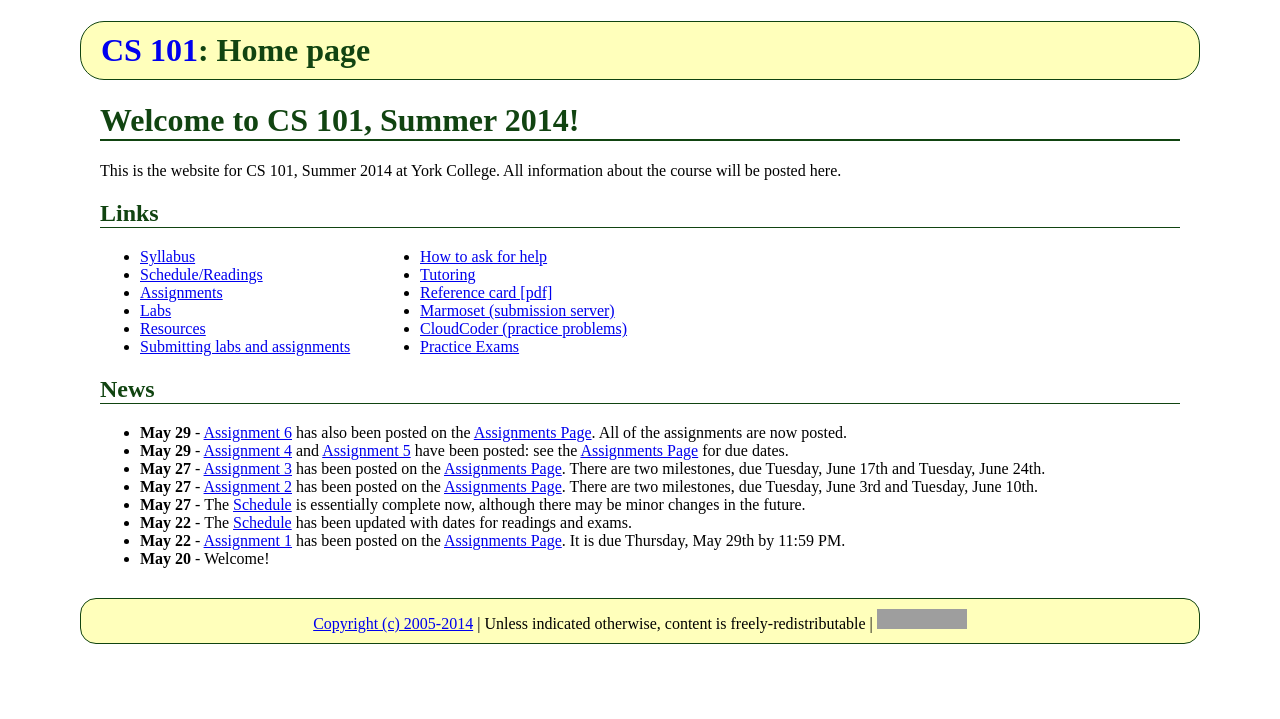
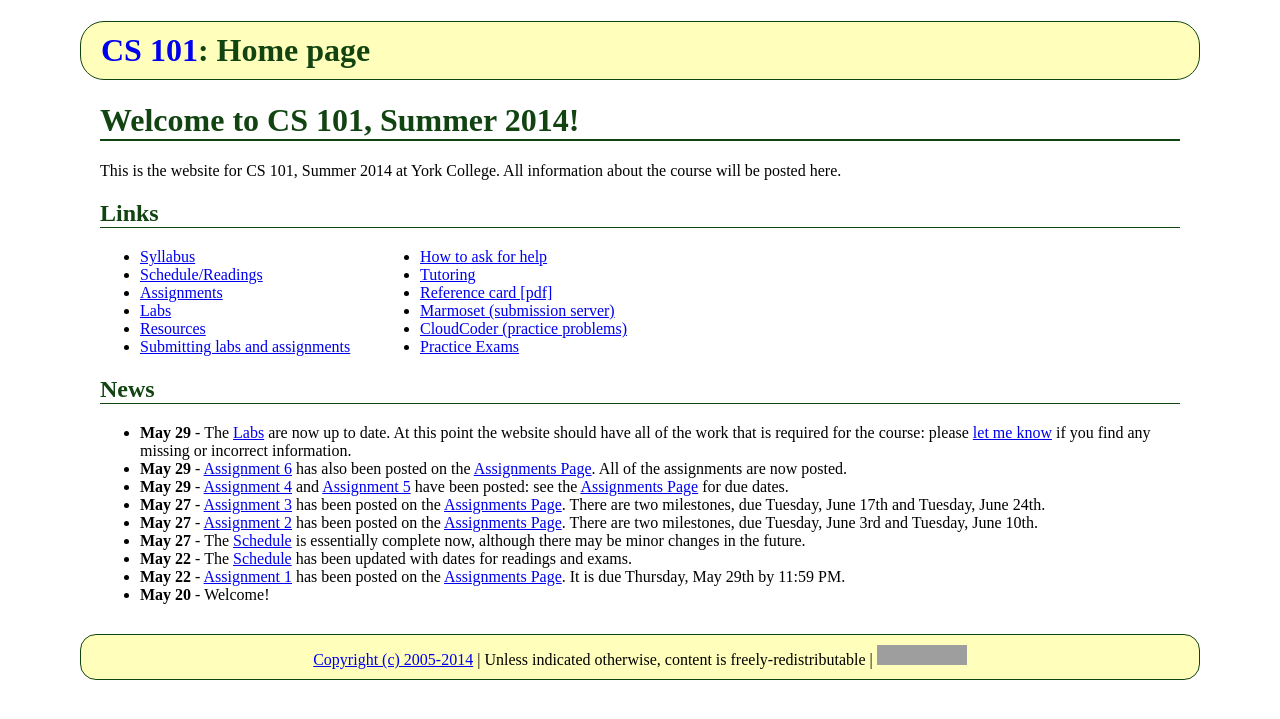
Before and after one commit to ycpcs/cs101-summer2014, a Jekyll site: the page built from index.md, in a window 1280 px wide. Shown: the top 719 px of the page. Built offline with Jekyll 4.4.1, drawn with Linux system fonts in a browser that asks for light colours; Markdown is read by kramdown in place of the engine named in the settings; grey boxes are pictures that could not be loaded.

Commit message:
news item about website being complete

```diff
--- a/index.md
+++ b/index.md
@@ -36,6 +36,7 @@ All information about the course will be posted here.
 
 ## News
 
+* **May 29** - The [Labs](labs/index.html) are now up to date.  At this point the website should have all of the work that is required for the course: please [let me know](mailto:dhovemey@ycp.edu) if you find any missing or incorrect information.
 * **May 29** - [Assignment 6](assign/assign06.html) has also been posted on the [Assignments Page](assign/index.html).  All of the assignments are now posted.
 * **May 29** - [Assignment 4](assign/assign04.html) and [Assignment 5](assign/assign05.html) have been posted: see the [Assignments Page](assign/index.html) for due dates.
 * **May 27** - [Assignment 3](assign/assign03.html) has been posted on the [Assignments Page](assign/index.html).  There are two milestones, due Tuesday, June 17th and Tuesday, June 24th.
```
